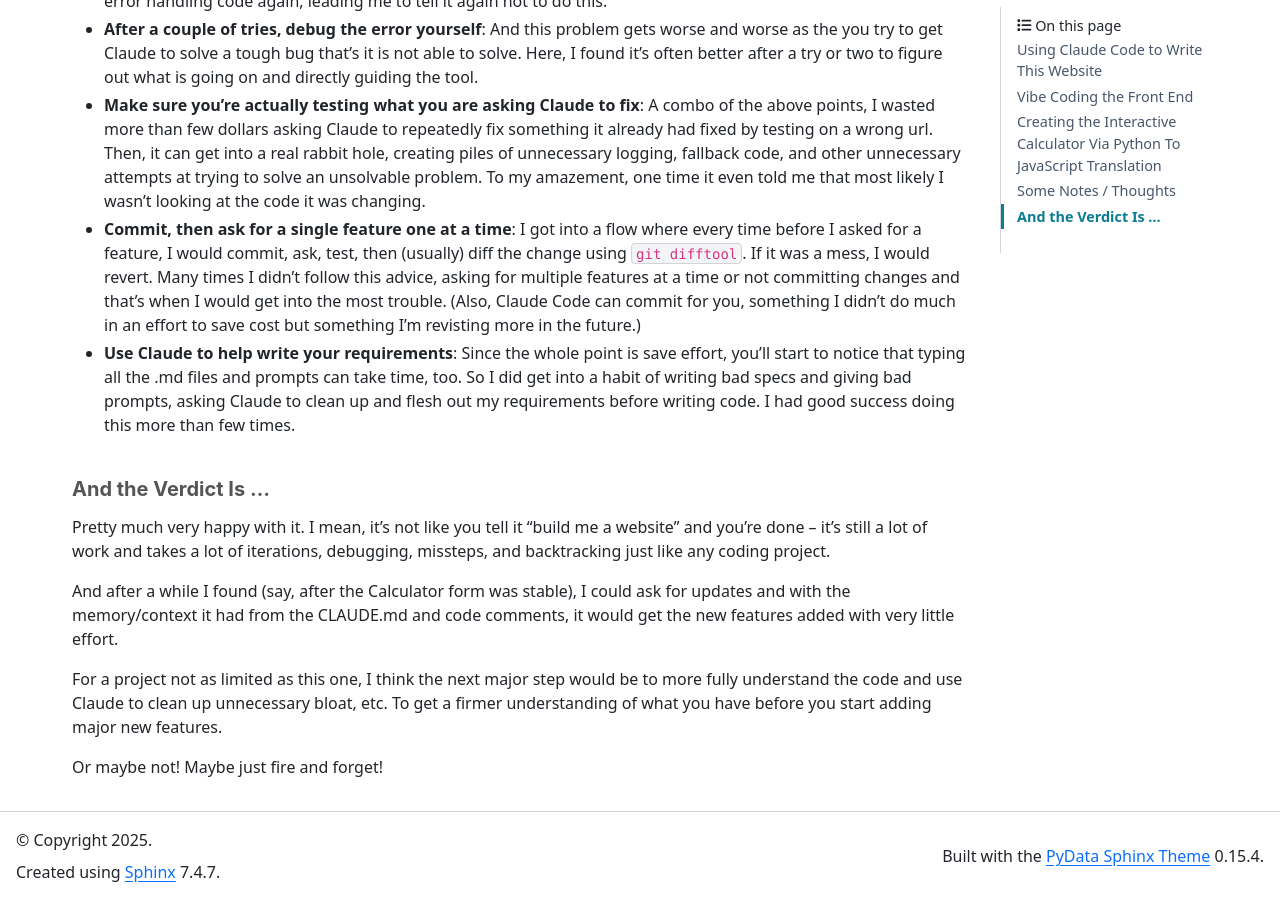
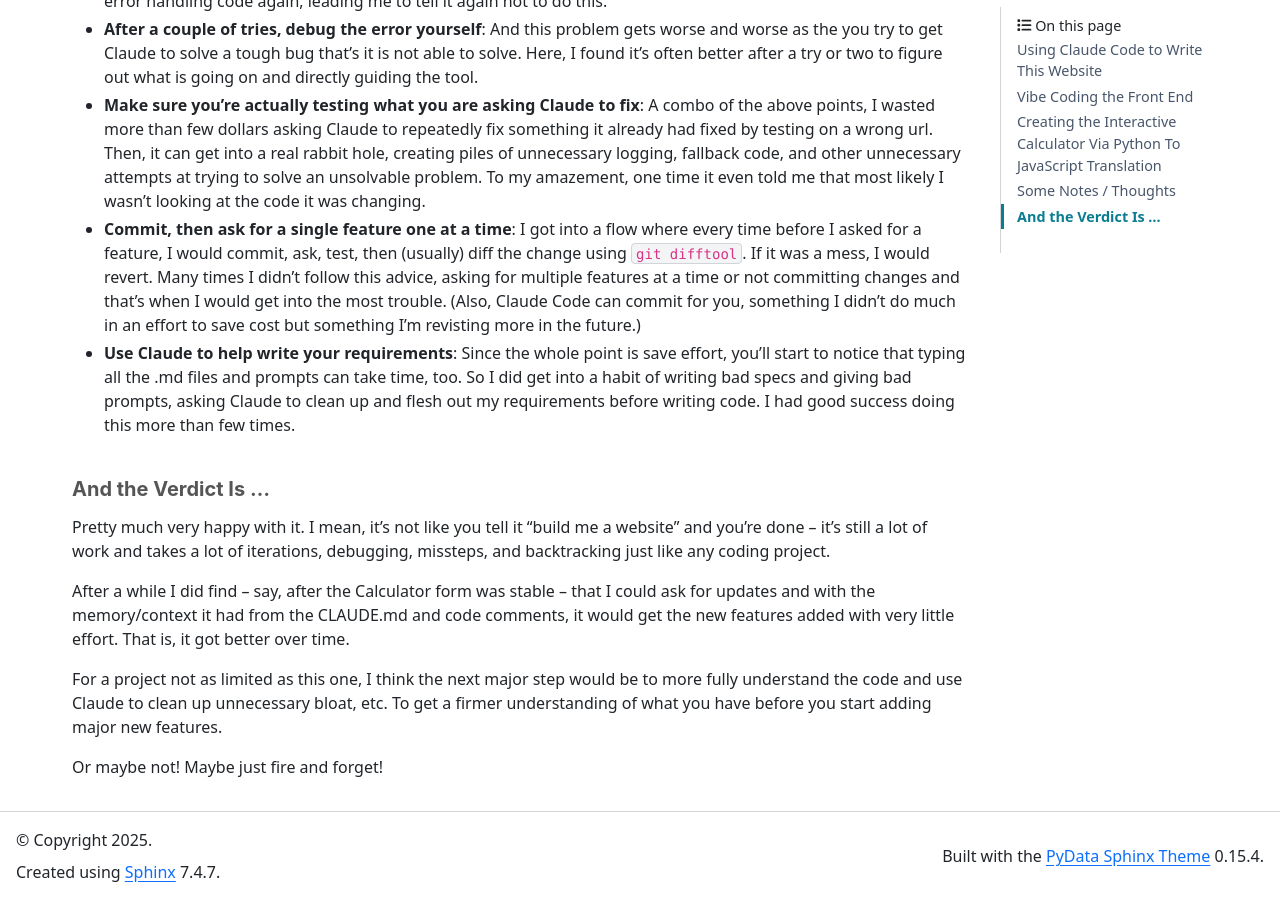
Before and after one commit to nba-comeback-calculator/nba-comeback-calculator, a Sphinx documentation site: the page built from docs/frontend/source/analysis/using_claude_code.rst, in a window 1280 px wide and 900 px high, scrolled down 8011 px. Built offline with Sphinx 7.4.7 and the PyData theme 0.15.4, drawn with Linux system fonts in a browser that asks for light colours; nearby versions of some CDN libraries; comment, search, counter and statistics services are not loaded.

Commit message:
DOCS: text tweak.

```diff
--- a/docs/frontend/source/analysis/using_claude_code.rst
+++ b/docs/frontend/source/analysis/using_claude_code.rst
@@ -507,9 +507,10 @@ Pretty much very happy with it. I mean, it's not like you tell it "build me a we
 and you're done -- it's still a lot of work and takes a lot of iterations, debugging,
 missteps, and backtracking just like any coding project.
 
-And after a while I found (say, after the Calculator form was stable), I could ask for
-updates and with the memory/context it had from the CLAUDE.md and code comments, it
-would get the new features added with very little effort.
+After a while I did find -- say, after the Calculator form was stable -- that I could
+ask for updates and with the memory/context it had from the CLAUDE.md and code
+comments, it would get the new features added with very little effort.  That is, it got
+better over time.
 
 For a project not as limited as this one, I think the next major step would be to more
 fully understand the code and use Claude to clean up unnecessary bloat, etc. To get a
```
